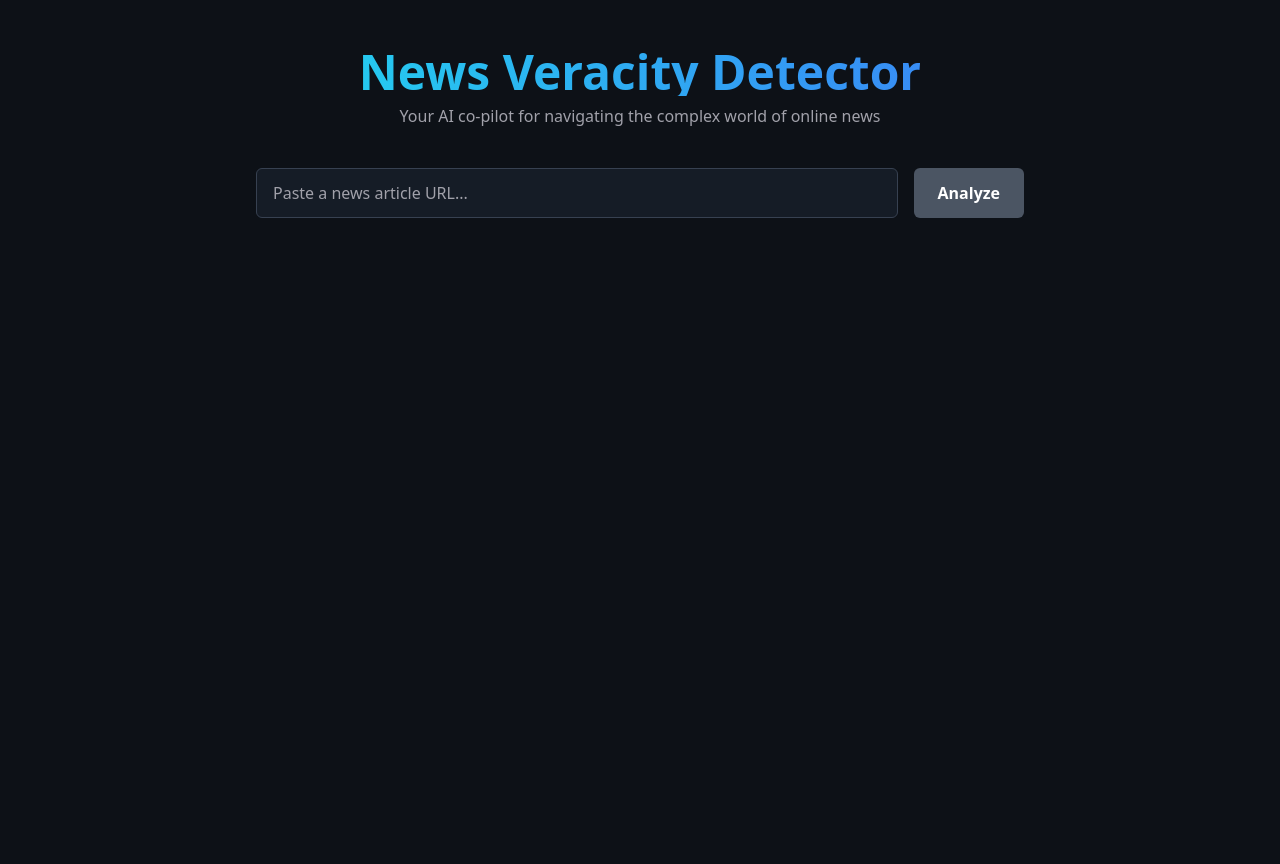
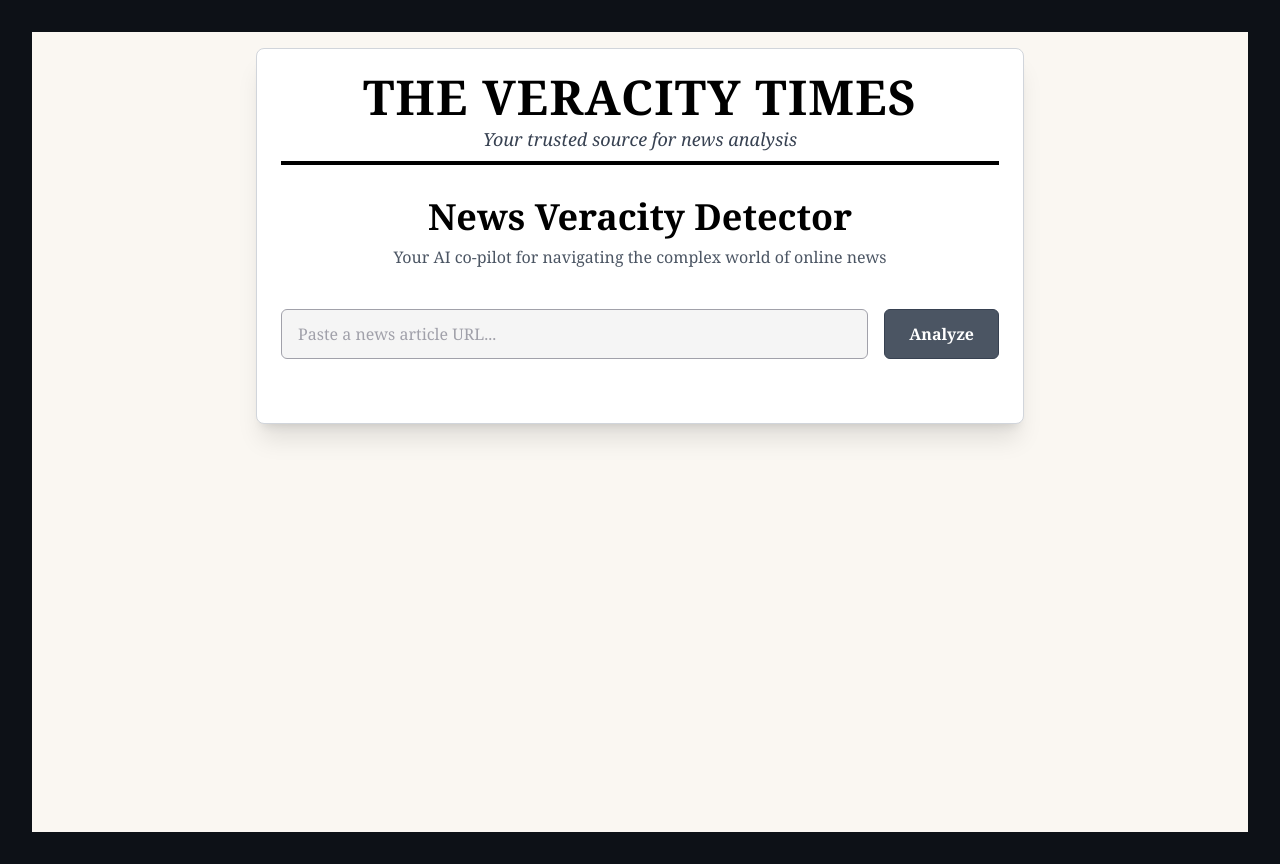
Before and after one commit to kundanareddy2830/news_veracity_detector, a React (Vite) app in the folder news/: page / in a window 1280 px wide. Built offline with nearby package versions, Linux system fonts and the light colour scheme.

Commit message:
Improve results box with efficient newspaper theme

```diff
--- a/news/src/App.jsx
+++ b/news/src/App.jsx
@@ -21,6 +21,7 @@ function App() {
   const [urlInput, setUrlInput] = useState('');
   const [isLoading, setIsLoading] = useState(false);
   const [results, setResults] = useState(null);
+  // Newspaper theme: use serif font, off-white bg, black text
 
   const handleAnalyze = () => {
     if (!urlInput) return;
@@ -33,22 +34,24 @@ function App() {
   };
 
   return (
-    <main className="min-h-screen bg-[#0D1117] text-gray-200 p-4">
-      <div className="max-w-3xl mx-auto">
+    <main className="min-h-screen bg-[#faf7f2] text-black font-serif p-4">
+      <div className="max-w-3xl mx-auto shadow-xl border border-gray-300 bg-white rounded-lg p-6 newspaper-paper">
+        {/* Masthead */}
+        <div className="border-b-4 border-black pb-2 mb-8 text-center">
+          <h1 className="text-5xl font-extrabold tracking-wide uppercase font-serif">The Veracity Times</h1>
+          <p className="italic text-lg text-gray-700 mt-1 font-serif">Your trusted source for news analysis</p>
+        </div>
         {/* Header */}
         <motion.header
           initial={{ opacity: 0, y: -20 }}
           animate={{ opacity: 1, y: 0 }}
           className="text-center mb-10"
         >
-          <h1 className="text-4xl md:text-5xl font-bold gradient-text">
-            News Veracity Detector
-          </h1>
-          <p className="text-gray-400 mt-2">
+          <h2 className="text-3xl md:text-4xl font-bold font-serif mb-2">News Veracity Detector</h2>
+          <p className="text-gray-600 mt-2 font-serif">
             Your AI co-pilot for navigating the complex world of online news
           </p>
         </motion.header>
-
         {/* Input Section */}
         <motion.div
           initial={{ opacity: 0, y: 20 }}
@@ -61,18 +64,17 @@ function App() {
               value={urlInput}
               onChange={(e) => setUrlInput(e.target.value)}
               placeholder="Paste a news article URL..."
-              className="input-field"
+              className="input-field border border-gray-400 bg-[#f5f5f5] text-black font-serif"
             />
             <button
               onClick={handleAnalyze}
               disabled={isLoading || !urlInput}
-              className="button-primary"
+              className="button-primary bg-black text-white font-serif border border-gray-700 hover:bg-gray-800"
             >
               {isLoading ? 'Analyzing...' : 'Analyze'}
             </button>
           </div>
         </motion.div>
-
         {/* Results Section */}
         <AnimatePresence>
           {isLoading && <LoadingSpinner />}
@@ -103,9 +105,9 @@ const ResultsDisplay = ({ data }) => {
     <motion.div
       initial={{ opacity: 0, y: 20 }}
       animate={{ opacity: 1, y: 0 }}
-      className="bg-gray-800/30 border border-gray-700 rounded-lg p-6"
+      className="bg-white border-2 border-gray-400 rounded-xl p-8 shadow-lg font-serif"
     >
-      <div className="grid md:grid-cols-3 gap-6 mb-8">
+      <div className="grid md:grid-cols-3 gap-8 mb-8">
         <ScoreCircle score={data.credibilityScore} color={scoreColor} />
         <div className="md:col-span-2 space-y-6">
           <AnalysisMetrics
@@ -115,6 +117,7 @@ const ResultsDisplay = ({ data }) => {
           <KeywordList keywords={data.analysis.extractedKeywords} />
         </div>
       </div>
+      <hr className="border-t-2 border-gray-300 my-6" />
       <CorroborationList facts={data.supportingFacts} />
     </motion.div>
   );
@@ -146,26 +149,26 @@ const ScoreCircle = ({ score, color }) => (
 );
 
 const AnalysisMetrics = ({ reliability, tone }) => (
-  <div className="grid grid-cols-2 gap-4 bg-gray-900/50 rounded-lg p-4">
+  <div className="grid grid-cols-2 gap-4 bg-gray-100 rounded-lg p-4 border border-gray-300">
     <div className="text-center">
-      <p className="text-sm text-gray-400">Source Grade</p>
-      <p className="text-lg font-bold text-cyan-400">{reliability}</p>
+      <p className="text-sm text-gray-500">Source Grade</p>
+      <p className="text-lg font-bold text-blue-900 font-serif">{reliability}</p>
     </div>
     <div className="text-center">
-      <p className="text-sm text-gray-400">Article Tone</p>
-      <p className="text-lg font-bold text-cyan-400">{tone}</p>
+      <p className="text-sm text-gray-500">Article Tone</p>
+      <p className="text-lg font-bold text-blue-900 font-serif">{tone}</p>
     </div>
   </div>
 );
 
 const KeywordList = ({ keywords }) => (
   <div>
-    <p className="text-sm text-gray-400 mb-2">Keywords Detected</p>
+    <p className="text-sm text-gray-500 mb-2">Keywords Detected</p>
     <div className="flex flex-wrap gap-2">
       {keywords.map(keyword => (
         <span
           key={keyword}
-          className="bg-cyan-900/50 text-cyan-300 text-sm px-3 py-1 rounded-full"
+          className="bg-gray-200 text-gray-800 text-sm px-3 py-1 rounded-full font-serif border border-gray-300"
         >
           {keyword}
         </span>
@@ -175,8 +178,8 @@ const KeywordList = ({ keywords }) => (
 );
 
 const CorroborationList = ({ facts }) => (
-  <div className="border-t border-gray-700 pt-6">
-    <h3 className="text-xl font-bold mb-4">Corroboration Network</h3>
+  <div className="pt-2">
+    <h3 className="text-2xl font-extrabold mb-4 font-serif border-b border-gray-300 pb-2">Corroboration Network</h3>
     <motion.div
       initial="hidden"
       animate="visible"
@@ -191,11 +194,11 @@ const CorroborationList = ({ facts }) => (
             hidden: { opacity: 0, x: -20 },
             visible: { opacity: 1, x: 0 }
           }}
-          className="bg-gray-900/50 p-4 rounded-lg mb-3 card-hover"
+          className="bg-white border border-gray-300 p-4 rounded-lg mb-4 shadow-sm font-serif text-left hover:shadow-md transition"
         >
           <a href={fact.url} target="_blank" rel="noopener noreferrer">
-            <h4 className="font-medium text-cyan-400">{fact.title}</h4>
-            <p className="text-sm text-gray-400">{fact.sourceName}</p>
+            <h4 className="font-bold text-blue-800 text-lg mb-1 font-serif hover:underline">{fact.title}</h4>
+            <p className="text-sm text-gray-600 font-serif">{fact.sourceName}</p>
           </a>
         </motion.div>
       ))}
--- a/news/tailwind.config.js
+++ b/news/tailwind.config.js
@@ -1,5 +1,6 @@
 /** @type {import('tailwindcss').Config} */
 export default {
+  darkMode: 'class', // Enable class-based dark mode
   content: [
     "./index.html",
     "./src/**/*.{js,ts,jsx,tsx}",
```
